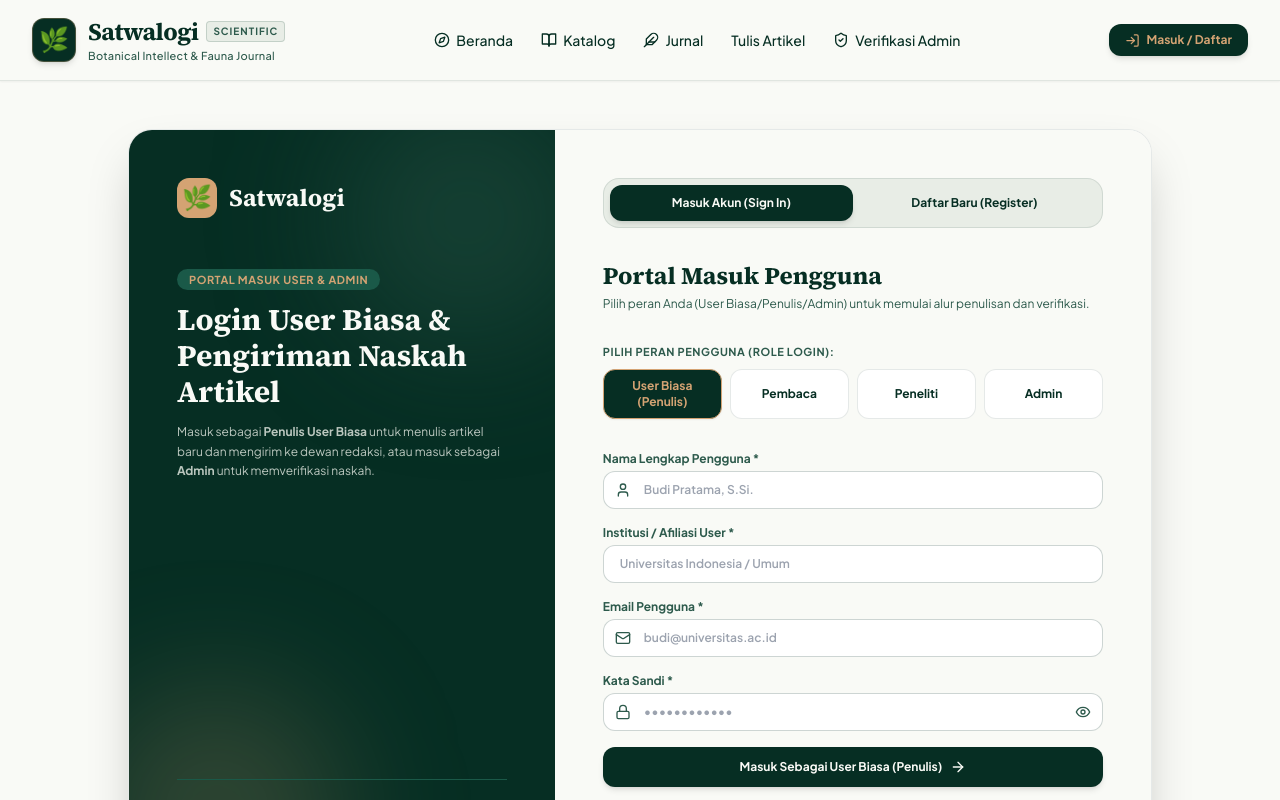
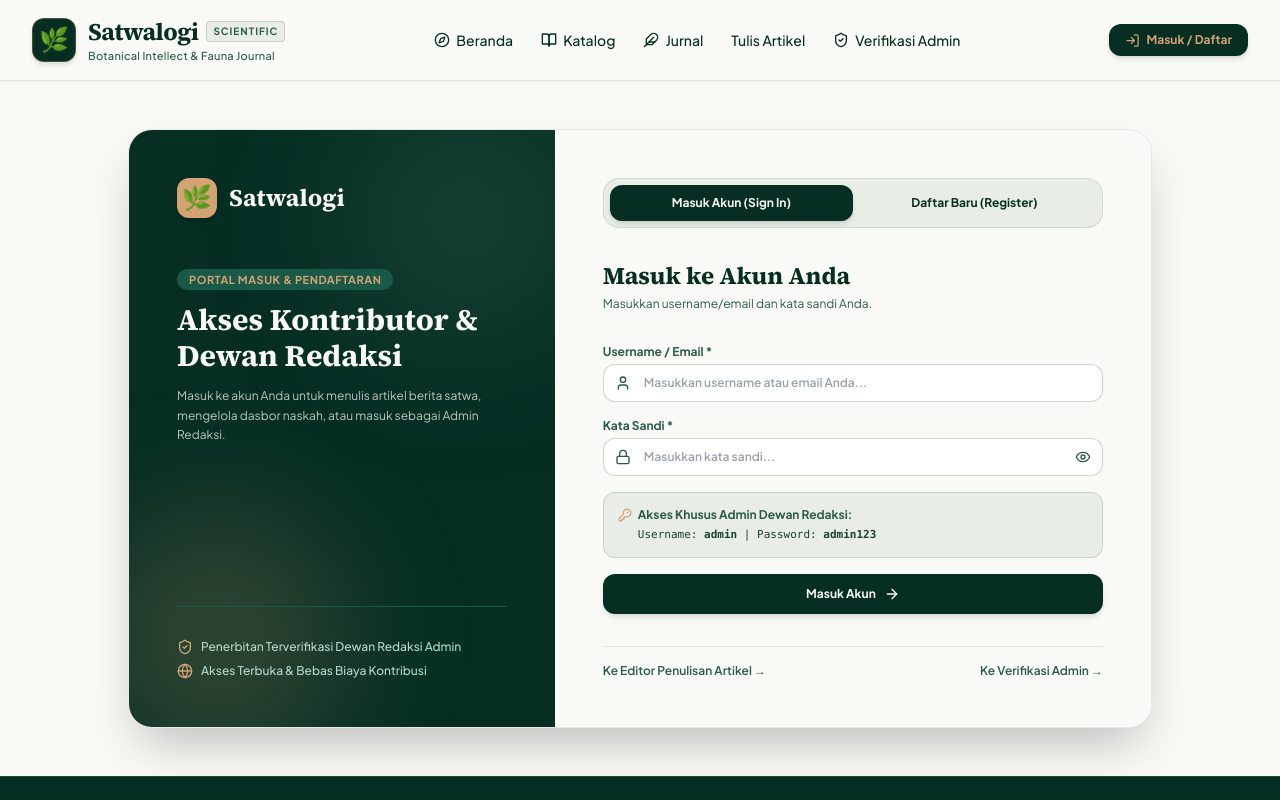
Before and after one commit to DaffaAlbani/SatwaLogi, a React (Vite) app: page / in a window 1280 px wide. Both pictures are taken after a click on the button "Masuk / Daftar". Shown: the top 800 px of the page. Built offline with nearby package versions, Linux system fonts and the light colour scheme.

Commit message:
feat: Simplify auth to clean login/register without roles selector and add admin credentials

```diff
--- a/src/views/AuthView.tsx
+++ b/src/views/AuthView.tsx
@@ -8,7 +8,8 @@ import {
   ArrowRight,
   ShieldCheck,
   Globe,
-  CheckCircle2
+  KeyRound,
+  Building
 } from 'lucide-react';
 
 interface AuthViewProps {
@@ -18,35 +19,71 @@ interface AuthViewProps {
 
 export const AuthView: React.FC<AuthViewProps> = ({ onNavigateScreen, onLoginSuccess }) => {
   const [authMode, setAuthMode] = useState<'LOGIN' | 'REGISTER'>('LOGIN');
-  const [role, setRole] = useState<'Peneliti' | 'Penulis' | 'Pembaca' | 'Admin'>('Penulis');
   const [showPassword, setShowPassword] = useState(false);
 
-  const [email, setEmail] = useState('');
+  const [usernameOrEmail, setUsernameOrEmail] = useState('');
   const [password, setPassword] = useState('');
+
+  // Registration fields
   const [fullName, setFullName] = useState('');
+  const [registerEmail, setRegisterEmail] = useState('');
   const [institution, setInstitution] = useState('');
+  const [registerPassword, setRegisterPassword] = useState('');
 
   const handleSubmit = (e: React.FormEvent) => {
     e.preventDefault();
+
+    if (authMode === 'LOGIN') {
+      const inputUser = usernameOrEmail.trim().toLowerCase();
+      const inputPass = password.trim();
+
+      // Check if credentials belong to Admin
+      const isAdmin =
+        (inputUser === 'admin' || inputUser === 'admin@satwalogi.or.id') &&
+        (inputPass === 'admin' || inputPass === 'admin123');
+
+      if (isAdmin) {
         if (onLoginSuccess) {
-      onLoginSuccess(role, fullName, email, institution);
+          onLoginSuccess('Admin', 'Dewan Redaksi Admin', 'admin@satwalogi.or.id', 'BRIN & Satwalogi Redaksi');
         }
-    alert(`Berhasil Masuk sebagai "${fullName}" (${role}) dari ${institution}! Anda sekarang dapat menulis artikel di Editor atau mengelola status di Dasbor Penulis.`);
+        alert('🔑 Berhasil Masuk sebagai DEWAN REDAKSI ADMIN! Anda dapat memverifikasi dan menerbitkan naskah user di menu Verifikasi Admin.');
+        onNavigateScreen('SCREEN_14');
+      } else {
+        // Regular User Login
+        const loginName = usernameOrEmail.split('@')[0] || 'User Satwalogi';
+        if (onLoginSuccess) {
+          onLoginSuccess('Penulis', loginName, usernameOrEmail, 'Umum / Akademisi');
+        }
+        alert(`🎉 Berhasil Masuk sebagai User Biasa ("${loginName}")! Anda sekarang dapat menulis artikel baru.`);
         onNavigateScreen('SCREEN_8');
+      }
+    } else {
+      // REGISTER MODE (Always registers as Regular User)
+      if (!fullName.trim() || !registerEmail.trim() || !registerPassword.trim()) {
+        alert('Mohon lengkapi seluruh formulir pendaftaran!');
+        return;
+      }
+
+      if (onLoginSuccess) {
+        onLoginSuccess('Penulis', fullName, registerEmail, institution || 'Umum');
+      }
+      alert(`🎉 Pendaftaran Akun Berhasil! Anda telah terdaftar dan masuk sebagai User Biasa ("${fullName}").`);
+      onNavigateScreen('SCREEN_8');
+    }
   };
 
   return (
     <div className="min-h-[85vh] py-12 flex items-center justify-center px-4 sm:px-6 lg:px-8">
+      <div className="max-w-5xl w-full bg-white rounded-3xl border border-[#062e23]/10 shadow-2xl overflow-hidden grid grid-cols-1 lg:grid-cols-12">
 
-      <div className="max-w-5xl w-full bg-white rounded-3xl border border-[#062e23]/10 shadow-2xl overflow-hidden grid grid-cols-1 lg:grid-cols-12">
-        {/* Left Side: Immersive Nature Visual Backdrop (5 cols) */}
+        {/* Left Side: Visual Branding Banner (5 cols) */}
         <div className="lg:col-span-5 bg-[#062e23] text-[#f9faf6] p-8 sm:p-12 relative overflow-hidden flex flex-col justify-between">
           <div className="absolute top-0 right-0 -mt-10 -mr-10 w-64 h-64 bg-[#2d5a4c]/40 rounded-full blur-3xl"></div>
           <div className="absolute bottom-0 left-0 -mb-10 -ml-10 w-64 h-64 bg-[#d4a373]/20 rounded-full blur-3xl"></div>
 
           <div className="relative z-10 space-y-6">
             <div className="flex items-center gap-3">
-              <div className="w-10 h-10 rounded-xl bg-[#d4a373] text-[#062e23] flex items-center justify-center font-serif text-2xl font-bold">
+              <div className="w-10 h-10 rounded-xl bg-[#d4a373] text-[#062e23] flex items-center justify-center font-serif text-2xl font-bold shadow-md">
                 🌿
               </div>
               <span className="font-serif text-2xl font-bold text-[#f9faf6]">Satwalogi</span>
@@ -54,13 +91,13 @@ export const AuthView: React.FC<AuthViewProps> = ({ onNavigateScreen, onLoginSuc
 
             <div className="space-y-3 pt-6">
               <span className="px-3 py-1 rounded-full bg-[#1a5948] text-[#d4a373] text-[11px] font-bold tracking-wider uppercase">
-                Portal Masuk User & Admin
+                Portal Masuk & Pendaftaran
               </span>
               <h2 className="text-2xl sm:text-3xl font-serif font-bold text-[#f9faf6] leading-tight">
-                Login User Biasa & Pengiriman Naskah Artikel
+                Akses Kontributor & Dewan Redaksi
               </h2>
               <p className="text-xs text-[#e8ede6]/80 leading-relaxed font-sans">
-                Masuk sebagai <strong>Penulis User Biasa</strong> untuk menulis artikel baru dan mengirim ke dewan redaksi, atau masuk sebagai <strong>Admin</strong> untuk memverifikasi naskah.
+                Masuk ke akun Anda untuk menulis artikel berita satwa, mengelola dasbor naskah, atau masuk sebagai Admin Redaksi.
               </p>
             </div>
           </div>
@@ -68,20 +105,22 @@ export const AuthView: React.FC<AuthViewProps> = ({ onNavigateScreen, onLoginSuc
           <div className="relative z-10 pt-8 border-t border-[#1a5948] space-y-2 text-xs text-[#b4d7cd]">
             <div className="flex items-center gap-2 font-medium">
               <ShieldCheck size={16} className="text-[#d4a373]" />
-              <span>Verifikasi Berjenjang (User Biasa → Moderasi Admin)</span>
+              <span>Penerbitan Terverifikasi Dewan Redaksi Admin</span>
             </div>
             <div className="flex items-center gap-2 font-medium">
               <Globe size={16} className="text-[#d4a373]" />
-              <span>Penerbitan Terbuka ke Katalog Jurnal Live</span>
+              <span>Akses Terbuka & Bebas Biaya Kontribusi</span>
             </div>
           </div>
         </div>
 
         {/* Right Side: Clean Form Container (7 cols) */}
         <div className="lg:col-span-7 p-8 sm:p-12 space-y-8 bg-[#f9faf6] flex flex-col justify-center">
+
           {/* Tab Switcher: Masuk vs Daftar */}
           <div className="flex items-center bg-[#e8ede6] p-1.5 rounded-2xl border border-[#062e23]/10">
             <button
+              type="button"
               onClick={() => setAuthMode('LOGIN')}
               className={`flex-1 py-2.5 rounded-xl text-xs font-bold transition-all ${
                 authMode === 'LOGIN'
@@ -91,7 +130,9 @@ export const AuthView: React.FC<AuthViewProps> = ({ onNavigateScreen, onLoginSuc
             >
               Masuk Akun (Sign In)
             </button>
+
             <button
+              type="button"
               onClick={() => setAuthMode('REGISTER')}
               className={`flex-1 py-2.5 rounded-xl text-xs font-bold transition-all ${
                 authMode === 'REGISTER'
@@ -106,75 +147,31 @@ export const AuthView: React.FC<AuthViewProps> = ({ onNavigateScreen, onLoginSuc
           {/* Form Header */}
           <div className="space-y-1">
             <h3 className="text-2xl font-serif font-bold text-[#062e23]">
-              {authMode === 'LOGIN' ? 'Portal Masuk Pengguna' : 'Pendaftaran Kontributor Baru'}
+              {authMode === 'LOGIN' ? 'Masuk ke Akun Anda' : 'Pendaftaran Akun Baru'}
             </h3>
             <p className="text-xs text-[#2d5a4c]">
-              Pilih peran Anda (User Biasa/Penulis/Admin) untuk memulai alur penulisan dan verifikasi.
+              {authMode === 'LOGIN'
+                ? 'Masukkan username/email dan kata sandi Anda.'
+                : 'Lengkapi data diri di bawah ini untuk mendaftar akun kontributor.'}
             </p>
-          </div>
-
-          {/* Role Selector Buttons */}
-          <div className="space-y-2">
-            <label className="block text-[11px] font-bold uppercase tracking-wider text-[#2d5a4c]">
-              Pilih Peran Pengguna (Role Login):
-            </label>
-            <div className="grid grid-cols-2 sm:grid-cols-4 gap-2">
-              {(['Penulis', 'Pembaca', 'Peneliti', 'Admin'] as const).map((r) => (
-                <button
-                  key={r}
-                  type="button"
-                  onClick={() => setRole(r)}
-                  className={`py-2 px-3 rounded-xl text-xs font-bold border transition-all ${
-                    role === r
-                      ? 'bg-[#062e23] text-[#d4a373] border-[#d4a373] shadow-sm'
-                      : 'bg-white text-[#062e23] border-[#062e23]/10 hover:bg-[#e8ede6]'
-                  }`}
-                >
-                  {r === 'Penulis' ? 'User Biasa (Penulis)' : r}
-                </button>
-              ))}
-            </div>
           </div>
 
           {/* Auth Form Fields */}
           <form onSubmit={handleSubmit} className="space-y-4">
+
+            {/* LOGIN MODE FIELDS */}
+            {authMode === 'LOGIN' ? (
+              <>
                 <div>
-              <label className="block text-xs font-bold text-[#2d5a4c] mb-1">Nama Lengkap Pengguna *</label>
+                  <label className="block text-xs font-bold text-[#2d5a4c] mb-1">Username / Email *</label>
                   <div className="relative flex items-center">
                     <User size={16} className="absolute left-3 text-[#2d5a4c]" />
                     <input
                       type="text"
-                  value={fullName}
-                  onChange={(e) => setFullName(e.target.value)}
+                      value={usernameOrEmail}
+                      onChange={(e) => setUsernameOrEmail(e.target.value)}
                       className="w-full pl-10 pr-4 py-2.5 rounded-xl border border-[#062e23]/20 bg-white text-xs font-semibold text-[#062e23] focus:outline-none focus:ring-2 focus:ring-[#062e23]"
-                  placeholder="Budi Pratama, S.Si."
-                  required
-                />
-              </div>
-            </div>
-
-            <div>
-              <label className="block text-xs font-bold text-[#2d5a4c] mb-1">Institusi / Afiliasi User *</label>
-              <input
-                type="text"
-                value={institution}
-                onChange={(e) => setInstitution(e.target.value)}
-                className="w-full px-4 py-2.5 rounded-xl border border-[#062e23]/20 bg-white text-xs font-semibold text-[#062e23] focus:outline-none focus:ring-2 focus:ring-[#062e23]"
-                placeholder="Universitas Indonesia / Umum"
-                required
-              />
-            </div>
-
-            <div>
-              <label className="block text-xs font-bold text-[#2d5a4c] mb-1">Email Pengguna *</label>
-              <div className="relative flex items-center">
-                <Mail size={16} className="absolute left-3 text-[#2d5a4c]" />
-                <input
-                  type="email"
-                  value={email}
-                  onChange={(e) => setEmail(e.target.value)}
-                  className="w-full pl-10 pr-4 py-2.5 rounded-xl border border-[#062e23]/20 bg-white text-xs font-semibold text-[#062e23] focus:outline-none focus:ring-2 focus:ring-[#062e23]"
-                  placeholder="budi@universitas.ac.id"
+                      placeholder="Masukkan username atau email Anda..."
                       required
                     />
                   </div>
@@ -189,7 +186,7 @@ export const AuthView: React.FC<AuthViewProps> = ({ onNavigateScreen, onLoginSuc
                       value={password}
                       onChange={(e) => setPassword(e.target.value)}
                       className="w-full pl-10 pr-10 py-2.5 rounded-xl border border-[#062e23]/20 bg-white text-xs font-semibold text-[#062e23] focus:outline-none focus:ring-2 focus:ring-[#062e23]"
-                  placeholder="••••••••••••"
+                      placeholder="Masukkan kata sandi..."
                       required
                     />
                     <button
@@ -202,12 +199,94 @@ export const AuthView: React.FC<AuthViewProps> = ({ onNavigateScreen, onLoginSuc
                   </div>
                 </div>
 
+                {/* Dedicated Admin Credentials Quick Hint */}
+                <div className="bg-[#e8ede6] p-3.5 rounded-xl border border-[#062e23]/15 text-xs text-[#062e23] space-y-1">
+                  <div className="font-bold flex items-center gap-1.5 text-[#2d5a4c]">
+                    <KeyRound size={14} className="text-[#d4a373]" />
+                    <span>Akses Khusus Admin Dewan Redaksi:</span>
+                  </div>
+                  <div className="font-mono text-[11px] opacity-90 pl-5">
+                    Username: <strong className="text-[#062e23]">admin</strong> | Password: <strong className="text-[#062e23]">admin123</strong>
+                  </div>
+                </div>
+              </>
+            ) : (
+              /* REGISTER MODE FIELDS */
+              <>
+                <div>
+                  <label className="block text-xs font-bold text-[#2d5a4c] mb-1">Nama Lengkap *</label>
+                  <div className="relative flex items-center">
+                    <User size={16} className="absolute left-3 text-[#2d5a4c]" />
+                    <input
+                      type="text"
+                      value={fullName}
+                      onChange={(e) => setFullName(e.target.value)}
+                      className="w-full pl-10 pr-4 py-2.5 rounded-xl border border-[#062e23]/20 bg-white text-xs font-semibold text-[#062e23] focus:outline-none focus:ring-2 focus:ring-[#062e23]"
+                      placeholder="Masukkan nama lengkap Anda..."
+                      required
+                    />
+                  </div>
+                </div>
+
+                <div>
+                  <label className="block text-xs font-bold text-[#2d5a4c] mb-1">Email *</label>
+                  <div className="relative flex items-center">
+                    <Mail size={16} className="absolute left-3 text-[#2d5a4c]" />
+                    <input
+                      type="email"
+                      value={registerEmail}
+                      onChange={(e) => setRegisterEmail(e.target.value)}
+                      className="w-full pl-10 pr-4 py-2.5 rounded-xl border border-[#062e23]/20 bg-white text-xs font-semibold text-[#062e23] focus:outline-none focus:ring-2 focus:ring-[#062e23]"
+                      placeholder="contoh: nama@email.com"
+                      required
+                    />
+                  </div>
+                </div>
+
+                <div>
+                  <label className="block text-xs font-bold text-[#2d5a4c] mb-1">Institusi / Afiliasi (Opsional)</label>
+                  <div className="relative flex items-center">
+                    <Building size={16} className="absolute left-3 text-[#2d5a4c]" />
+                    <input
+                      type="text"
+                      value={institution}
+                      onChange={(e) => setInstitution(e.target.value)}
+                      className="w-full pl-10 pr-4 py-2.5 rounded-xl border border-[#062e23]/20 bg-white text-xs font-semibold text-[#062e23] focus:outline-none focus:ring-2 focus:ring-[#062e23]"
+                      placeholder="Contoh: Universitas Indonesia / Umum"
+                    />
+                  </div>
+                </div>
+
+                <div>
+                  <label className="block text-xs font-bold text-[#2d5a4c] mb-1">Buat Kata Sandi *</label>
+                  <div className="relative flex items-center">
+                    <Lock size={16} className="absolute left-3 text-[#2d5a4c]" />
+                    <input
+                      type={showPassword ? 'text' : 'password'}
+                      value={registerPassword}
+                      onChange={(e) => setRegisterPassword(e.target.value)}
+                      className="w-full pl-10 pr-10 py-2.5 rounded-xl border border-[#062e23]/20 bg-white text-xs font-semibold text-[#062e23] focus:outline-none focus:ring-2 focus:ring-[#062e23]"
+                      placeholder="Minimal 6 karakter..."
+                      required
+                    />
+                    <button
+                      type="button"
+                      onClick={() => setShowPassword(!showPassword)}
+                      className="absolute right-3 text-[#2d5a4c]"
+                    >
+                      {showPassword ? <EyeOff size={16} /> : <Eye size={16} />}
+                    </button>
+                  </div>
+                </div>
+              </>
+            )}
+
             {/* Submit Button */}
             <button
               type="submit"
               className="w-full bg-[#062e23] hover:bg-[#1a5948] text-[#f9faf6] py-3 rounded-xl font-bold text-xs transition-colors flex items-center justify-center gap-2 shadow-md pt-3"
             >
-              <span>Masuk Sebagai {role === 'Penulis' ? 'User Biasa (Penulis)' : role}</span>
+              <span>{authMode === 'LOGIN' ? 'Masuk Akun' : 'Daftar Akun Baru'}</span>
               <ArrowRight size={16} />
             </button>
           </form>
```
Lines whose indentation alone changed are shown as unchanged.
